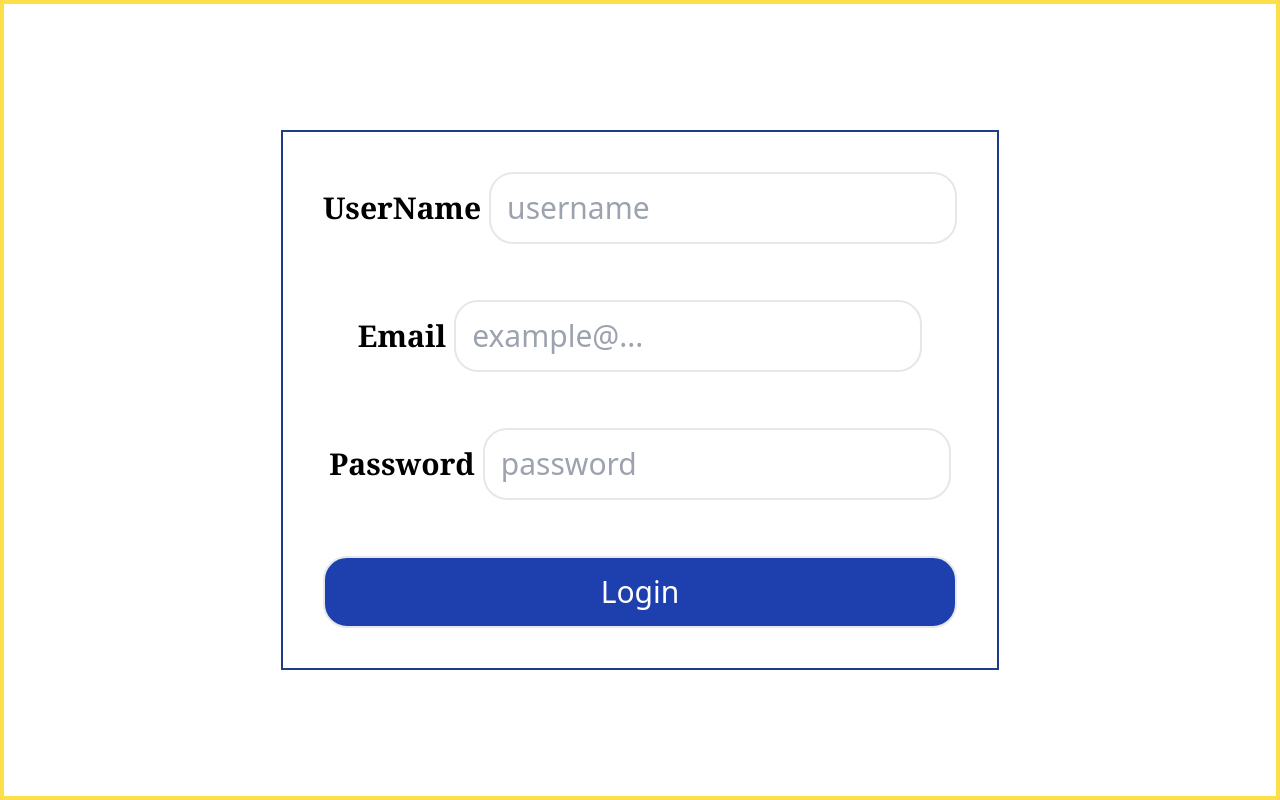
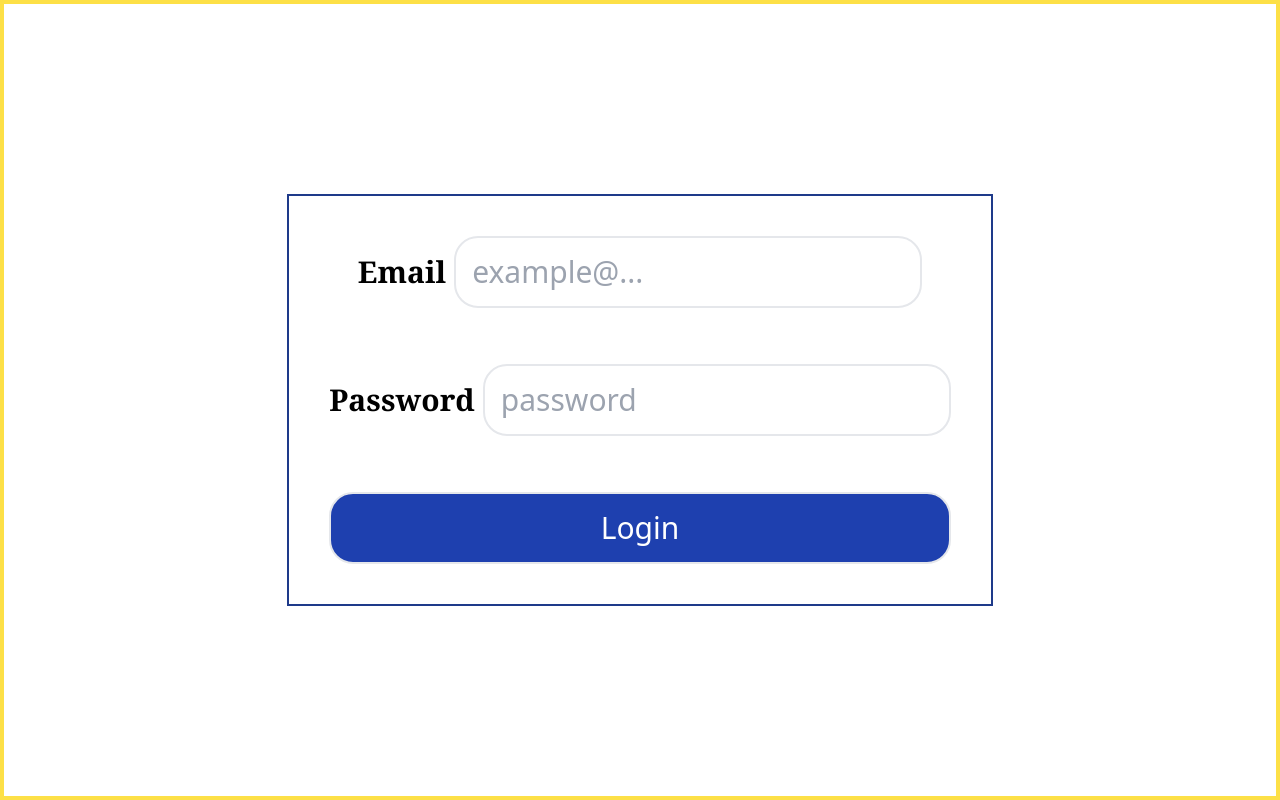
Before and after one commit to FerazAhmad1/frntendExpenseTracker, a React (Create React App) app in the folder expensetrackerreact/: page /login in a window 1280 px wide. Built offline with nearby package versions, Linux system fonts and the light colour scheme.

Commit message:
login page

```diff
--- a/expensetrackerreact/src/components/SignupForm.js
+++ b/expensetrackerreact/src/components/SignupForm.js
@@ -1,22 +1,55 @@
-import React from "react";
+import React, { useRef } from "react";
 
 export const SignupForm = ({ buttontype }) => {
+  const nameRef = useRef();
+  const emailRef = useRef();
+  const passwordRef = useRef();
+  const submitHandler = (e) => {
+    e.preventDefault();
+    let name = nameRef.current.value ? nameRef.current.value.trim() : "";
+    let email = emailRef.current.value ? emailRef.current.value.trim() : "";
+    let password = passwordRef.current.value
+      ? passwordRef.current.value.trim()
+      : "";
+    if (!name) {
+      alert("please fill your name");
+      return;
+    }
+    if (!email) {
+      alert("please fill your email");
+      return;
+    }
+    if (!password) {
+      alert("please fill your password");
+      return;
+    }
+    console.log(name, email, password);
+  };
+
   return (
     <div className=" flex items-center justify-center min-h-screen min-w-full max-w-min p-4 border-4 border-yellow-300">
-      <form className=" flex flex-col p-10 border-2 border-blue-900 space-y-14">
+      <form
+        onSubmit={submitHandler}
+        className=" flex flex-col p-10 border-2 border-blue-900 space-y-14">
+        {buttontype === "Signup" ? (
           <div className="flex space-x-2 justify-center items-center ">
             <label className="font-extrabold text-3xl font-serif ">
               UserName
             </label>
             <input
+              ref={nameRef}
               type="text"
-            className="p-4 text-3xl  outline-none border-2 rounded-3xl"
+              className="  p-4 text-3xl  outline-none border-2 rounded-3xl"
               placeholder="username"
             />
           </div>
+        ) : (
+          ""
+        )}
         <div className="flex space-x-2 justify-center items-center ">
           <label className="font-extrabold text-3xl font-serif ">Email</label>
           <input
+            ref={emailRef}
             type="text"
             className="p-4 text-3xl  outline-none border-2 rounded-3xl"
             placeholder="example@..."
@@ -28,6 +61,7 @@ export const SignupForm = ({ buttontype }) => {
             Password
           </label>
           <input
+            ref={passwordRef}
             className="p-4 text-3xl outline-none border-2 rounded-3xl"
             type="text"
             placeholder="password"
```
Lines whose indentation alone changed are shown as unchanged.
